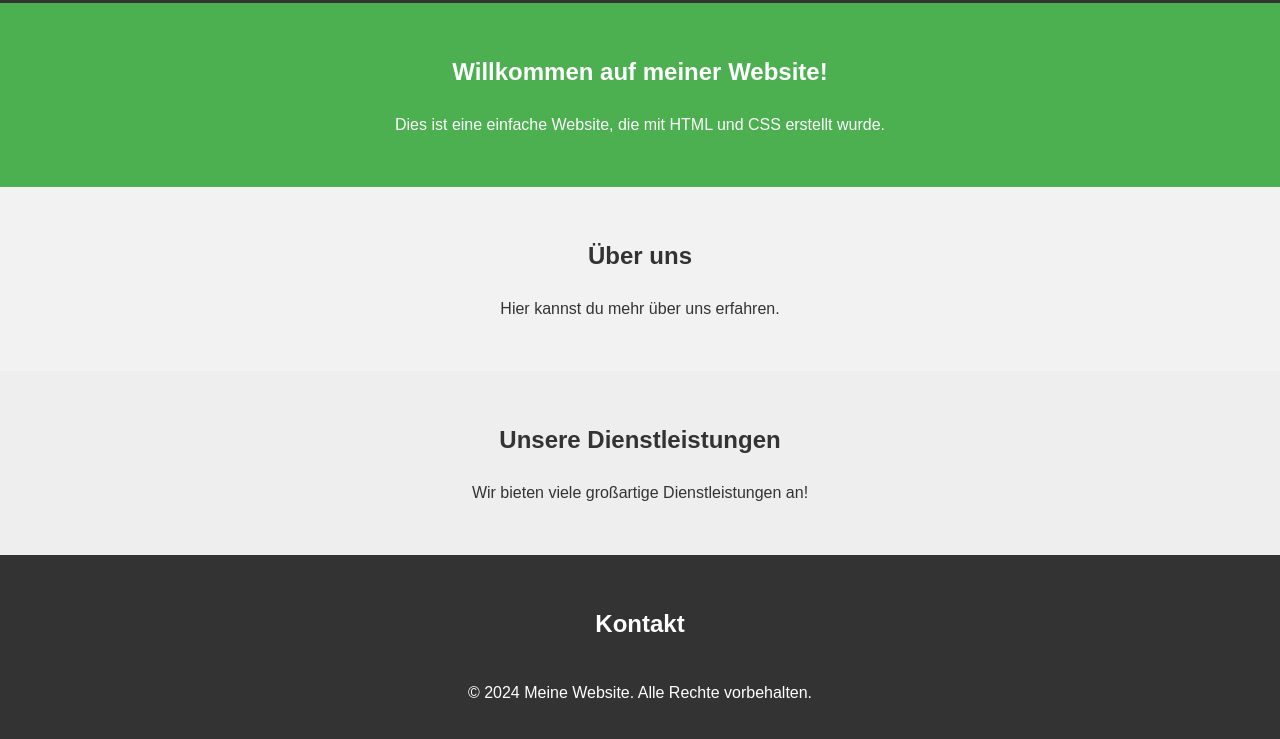
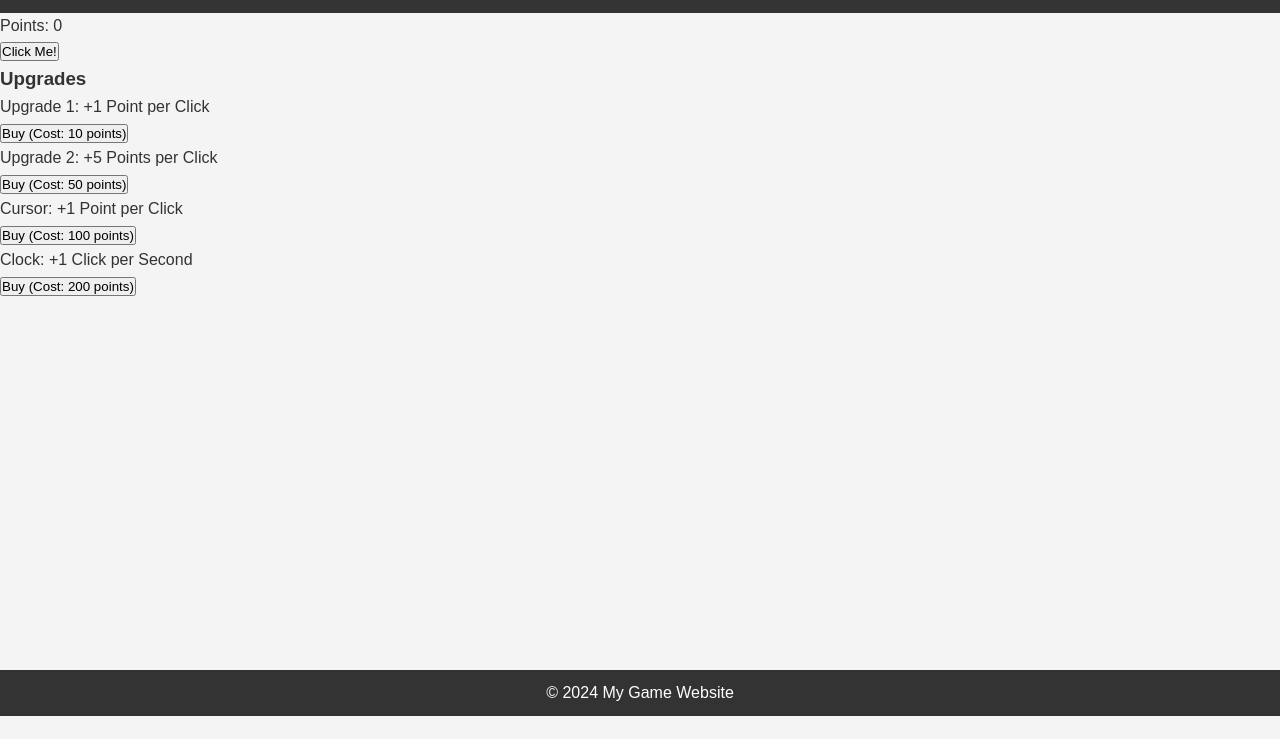
Before and after one commit to Taiyano/chatgpt-website, a plain HTML site: page index.html in a window 1280 px wide. Shown: the part 84-823 px from the top of the page. After the commit the page ends 800 px from the top, so only its background shows below. Drawn offline with Linux system fonts and the light colour scheme.

Commit message:
Update index.html

```diff
--- a/index.html
+++ b/index.html
@@ -6,42 +6,53 @@
     <meta http-equiv="X-UA-Compatible" content="ie=edge">
     <title>Meine CSS-Website</title>
     <link rel="stylesheet" href="style.css">
+<!DOCTYPE html>
+<html lang="en">
+<head>
+    <meta charset="UTF-8">
+    <meta name="viewport" content="width=device-width, initial-scale=1.0">
+    <title>Clicker Game with Upgrades, Cursor, and Clock</title>
+    <link rel="stylesheet" href="styles.css">
 </head>
 <body>
-    <header>
-        <div class="logo">Meine Website</div>
-        <nav>
-            <ul>
-                <li><a href="#home">Home</a></li>
-                <li><a href="#about">Über uns</a></li>
-                <li><a href="#services">Dienstleistungen</a></li>
-                <li><a href="#contact">Kontakt</a></li>
-            </ul>
-        </nav>
-    </header>
+    <div class="container">
+        <header>
+            <h1>Clicker Game with Upgrades, Cursor, and Clock</h1>
+            <p>Click the button to collect points, buy upgrades, and earn points automatically with your cursor and clock!</p>
+        </header>
 
-    <section id="home" class="section">
-        <h1>Willkommen auf meiner Website!</h1>
-        <p>Dies ist eine einfache Website, die mit HTML und CSS erstellt wurde.</p>
-    </section>
+        <main>
+            <div class="game">
+                <p>Points: <span id="score">0</span></p>
+                <button id="clickButton">Click Me!</button>
+            </div>
 
-    <section id="about" class="section">
-        <h2>Über uns</h2>
-        <p>Hier kannst du mehr über uns erfahren.</p>
-    </section>
+            <div class="upgrades">
+                <h3>Upgrades</h3>
+                <div class="upgrade" id="upgrade1">
+                    <p>Upgrade 1: +1 Point per Click</p>
+                    <button id="upgradeButton1">Buy (Cost: <span id="upgrade1Cost">10</span> points)</button>
+                </div>
+                <div class="upgrade" id="upgrade2">
+                    <p>Upgrade 2: +5 Points per Click</p>
+                    <button id="upgradeButton2">Buy (Cost: <span id="upgrade2Cost">50</span> points)</button>
+                </div>
+                <div class="upgrade" id="cursorUpgrade">
+                    <p>Cursor: +1 Point per Click</p>
+                    <button id="cursorButton">Buy (Cost: <span id="cursorCost">100</span> points)</button>
+                </div>
+                <div class="upgrade" id="clockUpgrade">
+                    <p>Clock: +1 Click per Second</p>
+                    <button id="clockButton">Buy (Cost: <span id="clockCost">200</span> points)</button>
+                </div>
+            </div>
+        </main>
 
-    <section id="services" class="section">
-        <h2>Unsere Dienstleistungen</h2>
-        <p>Wir bieten viele großartige Dienstleistungen an!</p>
-    </section>
+        <footer>
+            <p>&copy; 2024 My Game Website</p>
+        </footer>
+    </div>
 
-    <section id="contact" class="section">
-        <h2>Kontakt</h2>
-        <p>Kontaktiere uns über die angegebenen Kanäle.</p>
-    </section>
-
-    <footer>
-        <p>&copy; 2024 Meine Website. Alle Rechte vorbehalten.</p>
-    </footer>
+    <script src="script.js"></script>
 </body>
 </html>
```
